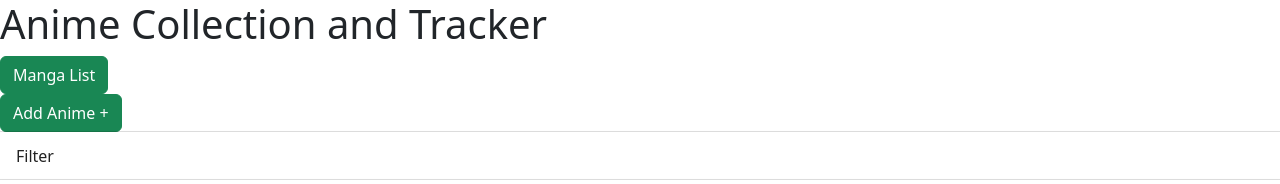
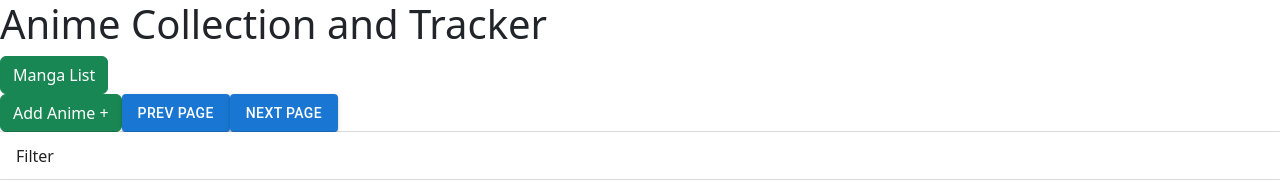
Before and after one commit to BenVuong/Manga-and-Anime-Organizer-using-React-and-SQL, a React (Create React App) app in the folder frontend/: page /animeList in a window 1280 px wide. Shown: the top 184 px of the page. Built offline with nearby package versions, Linux system fonts and the light colour scheme; no server answers.

Commit message:
added pagination to animelist page with next and prev page buttons to navigate

```diff
--- a/frontend/src/components/anime/animeList.jsx
+++ b/frontend/src/components/anime/animeList.jsx
@@ -10,14 +10,17 @@ import {
   MenuItem,
   Select,
   InputLabel,
+  Button,
 } from "@mui/material";
 
 function AnimeList() {
   const [data, setData] = useState([]);
+  const [pageInfo, setPageInfo] = useState([]);
   const [animeName, setAnimeName] = useState("");
   const [arrayOfAnime, setArrayOfAnime] = useState([]);
   const [animeID, setAnimeID] = useState();
   const [open, setOpen] = useState(false);
+  const [pageNum, setPageNum] = useState(1);
   const [layout, setLayout] = useState("Cards");
   const handleClose = () => setOpen(false);
   const handleOpen = (showName, showID) => {
@@ -26,10 +29,32 @@ function AnimeList() {
     setOpen(true);
   };
   useEffect(() => {
+    getAnimeEntriesPages(pageNum);
+  }, [pageNum]);
+
+  const handleNextPage = () => {
+    if (pageNum < pageInfo.totalPages) {
+      setPageNum((prevPageNum) => prevPageNum + 1);
+    }
+  };
+
+  const handlePrevPage = () => {
+    if (pageNum > 1) {
+      setPageNum((prevPageNum) => prevPageNum - 1);
+    }
+  };
+
+  const getAnimeEntriesPages = (num) => {
     axios
-      .get("http://localhost:8081/animelist")
+      .get("http://localhost:8081/paginatedanimelist", {
+        params: {
+          page: num,
+        },
+      })
       .then((res) => {
-        const sortedData = res.data.sort((a, b) =>
+        setPageInfo(res.data.paginationInfo);
+        console.log(pageInfo);
+        const sortedData = res.data.data.sort((a, b) =>
           a.title > b.title ? 1 : -1
         );
 
@@ -38,7 +63,7 @@ function AnimeList() {
         console.log(sortedData);
       })
       .catch((err) => console.log(err));
-  }, []);
+  };
 
   const filterStatus = (event) => {
     switch (event.target.value) {
@@ -147,6 +172,12 @@ function AnimeList() {
           {" "}
           Add Anime +
         </Link>
+        <Button variant="contained" onClick={handlePrevPage}>
+          Prev Page
+        </Button>
+        <Button variant="contained" onClick={handleNextPage}>
+          Next Page
+        </Button>
       </div>
       <Accordion>
         <AccordionSummary>Filter</AccordionSummary>
```
